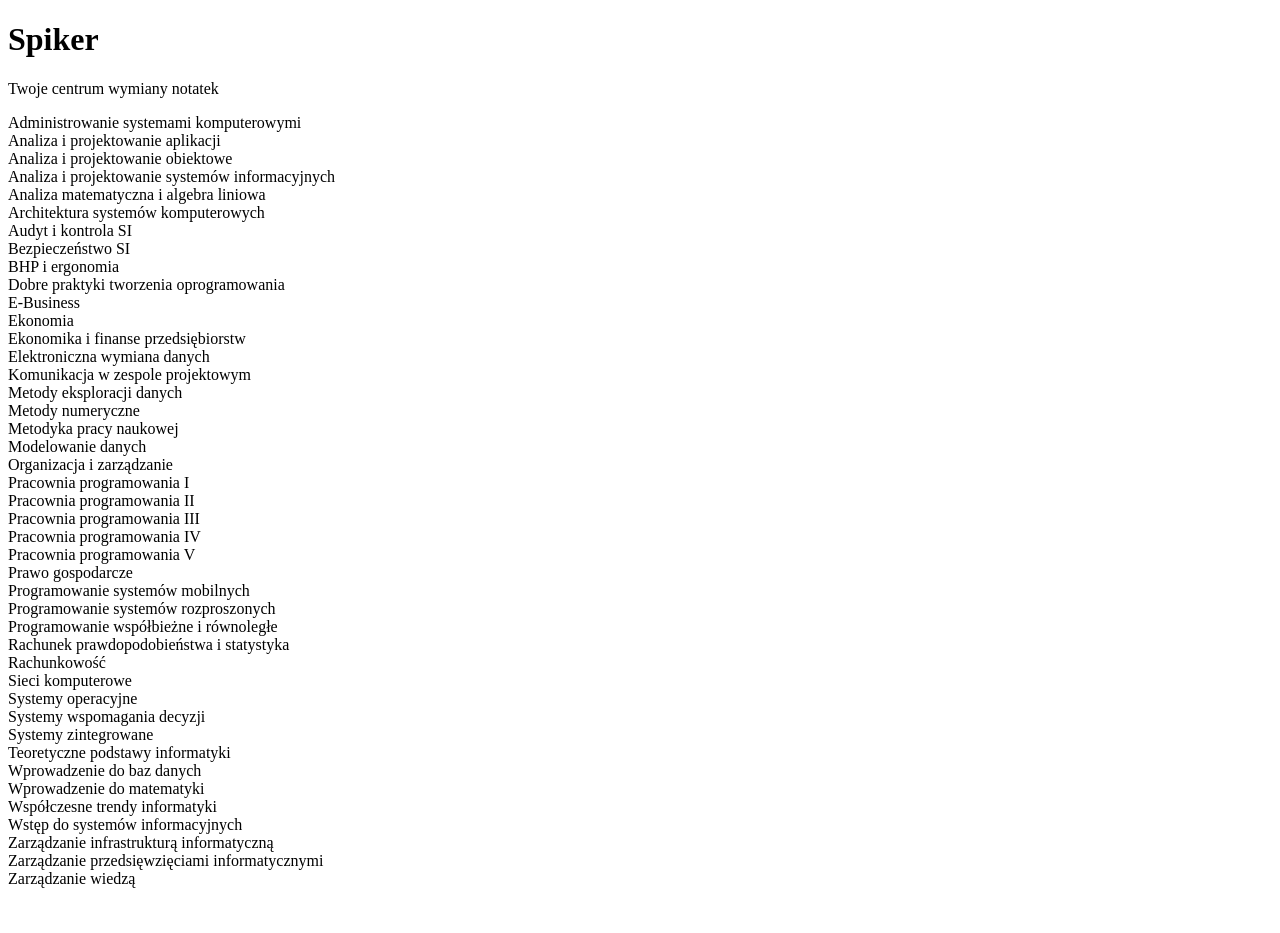
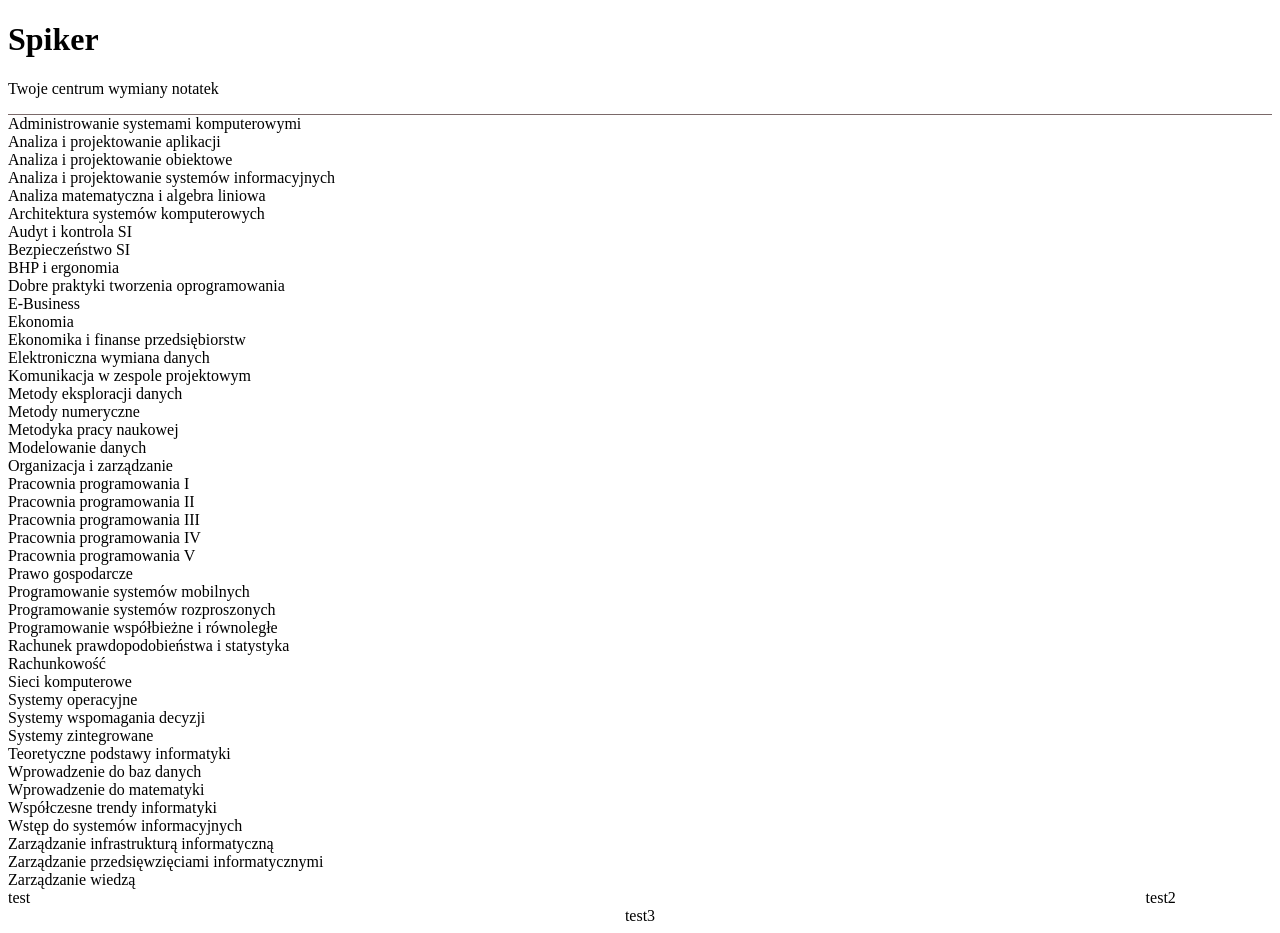
Before and after one commit to Dobeb96/SpikerV2, a PHP site: page / in a window 1280 px wide. Before the commit the page ends 888 px from the top, so only its background shows below. Run offline with PHP 8.4, Linux system fonts and the light colour scheme.

Commit message:
Add files via upload

```diff
--- a/index.php
+++ b/index.php
@@ -1,18 +1,19 @@
 <!DOCTYPE html>
 <html lang="pl-PL">
     <head>
-        <title>Spiker!</title>
+        <title>Spiker</title>
         <meta charset="UTF-8" />
+        <link href="mainstyle.css" rel="stylesheet" type="text/css" href="//fonts.googleapis.com/css?family=Lato">
     </head>
     <body>
+        <div id="container">
         <!-- LOGO WITRYNY -->
-        <header>
+        <div id="header">
             <h1 class="main_logo">Spiker</h1>
             <p class="sub_logo">Twoje centrum wymiany notatek</p>
-        </header>
-
+        </div>
         <!-- CONTENT POBIERANY Z SERWERA -->
-        <section>
+         <div id="section">
             <?php
             // glob() przeszuka pliki na serwerze w poszukiwaniu podanego patternu ("./*") i zwroci je jako tablica; drugi parametr oznacza znajdowanie tylko katalogow
             $directories = glob("./*", GLOB_ONLYDIR);
@@ -23,17 +24,25 @@
                 if( $file = fopen($dir."/name.txt", "r") ) {
                     // wydrukuj zawartosc pliku
                     print fgets($file)."<br>";
-
                     fclose($file);
                 }
                 else print $dir."<br>";
             }
             ?>
-        </section>
+        </div>
 
-        <!-- STOPKA WITRYNY -->
-        <footer>
+        <div id="leftnav">
+            test
+        </div>
+
+        <div id="rightnav">
+            test2
+        </div>
+
+        <div id="footer">
+            test3
             <!-- tutaj dodatkowe informacje np. zrzeczenie sie praw autorskich czy inne -->
-        </footer>
+        </div>
+        </div>
     </body>
 </html>
--- /dev/null
+++ b/mainstyle.css
@@ -0,0 +1,27 @@
+#container {
+    font-style: Lato;
+}
+
+#header {
+    height: 20%;
+    border-bottom: 1px solid #7A6969;
+}
+
+#section {
+}
+
+#leftnav {
+    width: 10%;
+    float: left;
+}
+
+#rightnav {
+    width: 10%;
+    float: right;
+}
+
+#footer {
+    height: 10%;
+    clear: both;
+    text-align: center;
+}
```
